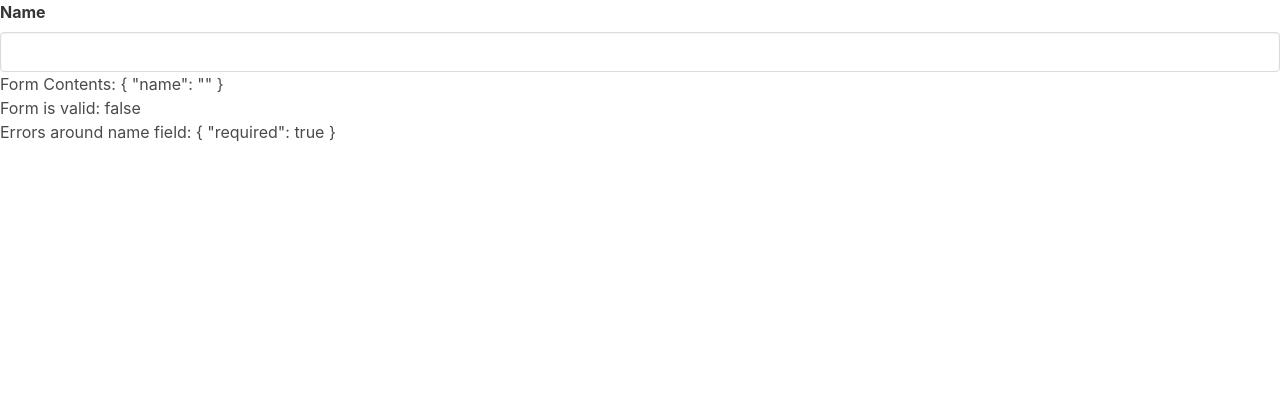
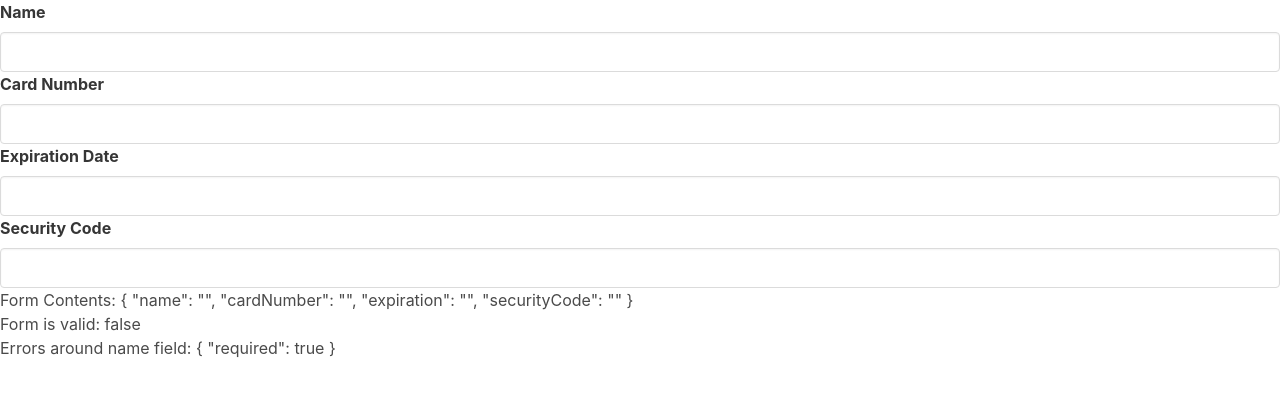
Before and after one commit to PFurtak/angular_reactive_forms, an Angular app in the folder creditcard/: page / in a window 1280 px wide. Shown: the top 396 px of the page. Built offline with nearby package versions, Linux system fonts and the light colour scheme.

Commit message:
Add additional form fields to cardForm component

```diff
--- a/creditcard/src/app/card-form/card-form.component.html
+++ b/creditcard/src/app/card-form/card-form.component.html
@@ -1,5 +1,17 @@
 <form [formGroup]="cardForm">
   <app-input label="Name" [control]="cardForm.get('name')"></app-input>
+  <app-input
+    label="Card Number"
+    [control]="cardForm.get('cardNumber')"
+  ></app-input>
+  <app-input
+    label="Expiration Date"
+    [control]="cardForm.get('expiration')"
+  ></app-input>
+  <app-input
+    label="Security Code"
+    [control]="cardForm.get('securityCode')"
+  ></app-input>
 </form>
 
 <!-- DEBUG: remove blocks below before pushing to prod -->
--- a/creditcard/src/app/card-form/card-form.component.ts
+++ b/creditcard/src/app/card-form/card-form.component.ts
@@ -9,6 +9,9 @@
 export class CardFormComponent implements OnInit {
   cardForm = new FormGroup({
     name: new FormControl('', [Validators.required, Validators.minLength(3)]),
+    cardNumber: new FormControl(''),
+    expiration: new FormControl(''),
+    securityCode: new FormControl(''),
   });
 
   constructor() {
```
